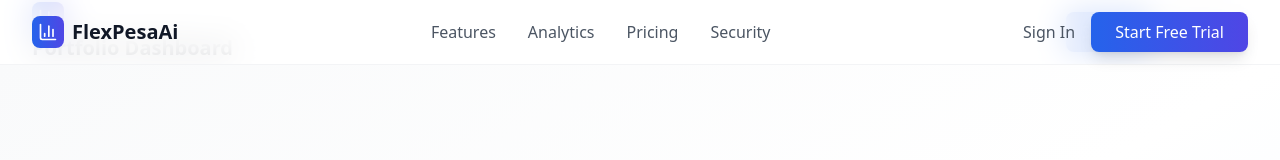
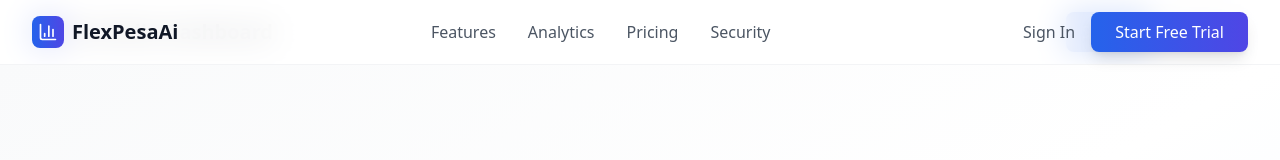
Before and after one commit to StealthyScripter/TradingSystem, a Next.js app in the folder flexpesa-client/: page / in a window 1280 px wide. Shown: the top 160 px of the page. Built offline with nearby package versions, Linux system fonts and the light colour scheme; no server answers.

Commit message:
Fix: Made logo and title inline

```diff
--- a/flexpesa-client/src/app/layout.tsx
+++ b/flexpesa-client/src/app/layout.tsx
@@ -42,7 +42,7 @@ export default function RootLayout({
               <div className="flex justify-between items-center h-16">
                 {/* Logo */}
                 <div className="flex items-center">
-                  <h1 className="text-xl font-bold text-gray-900">
+                  <h1 className="flex items-center gap-2 text-xl font-bold text-gray-900">
                     <Logo /> Portfolio Dashboard
                   </h1>
                 </div>
```
